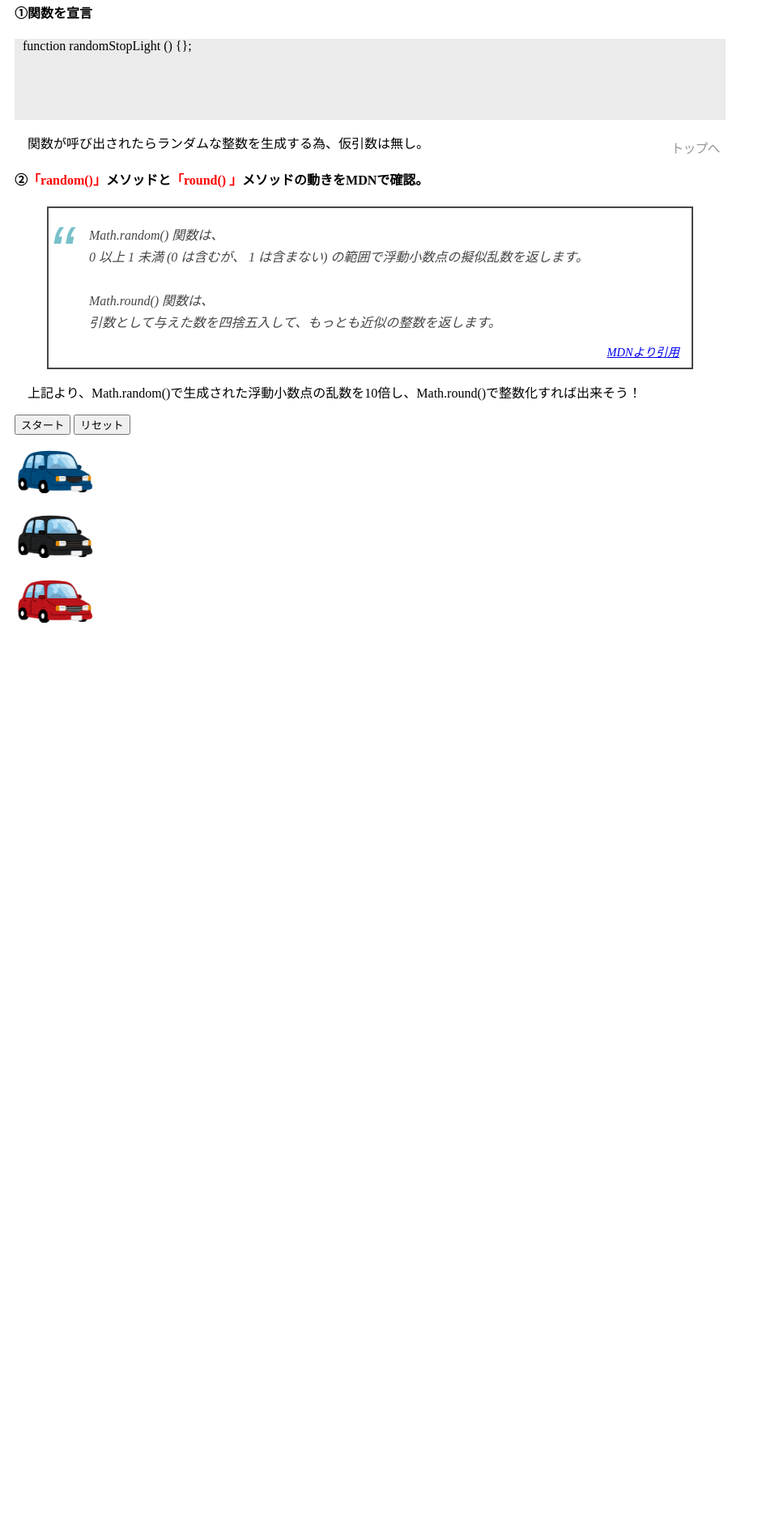
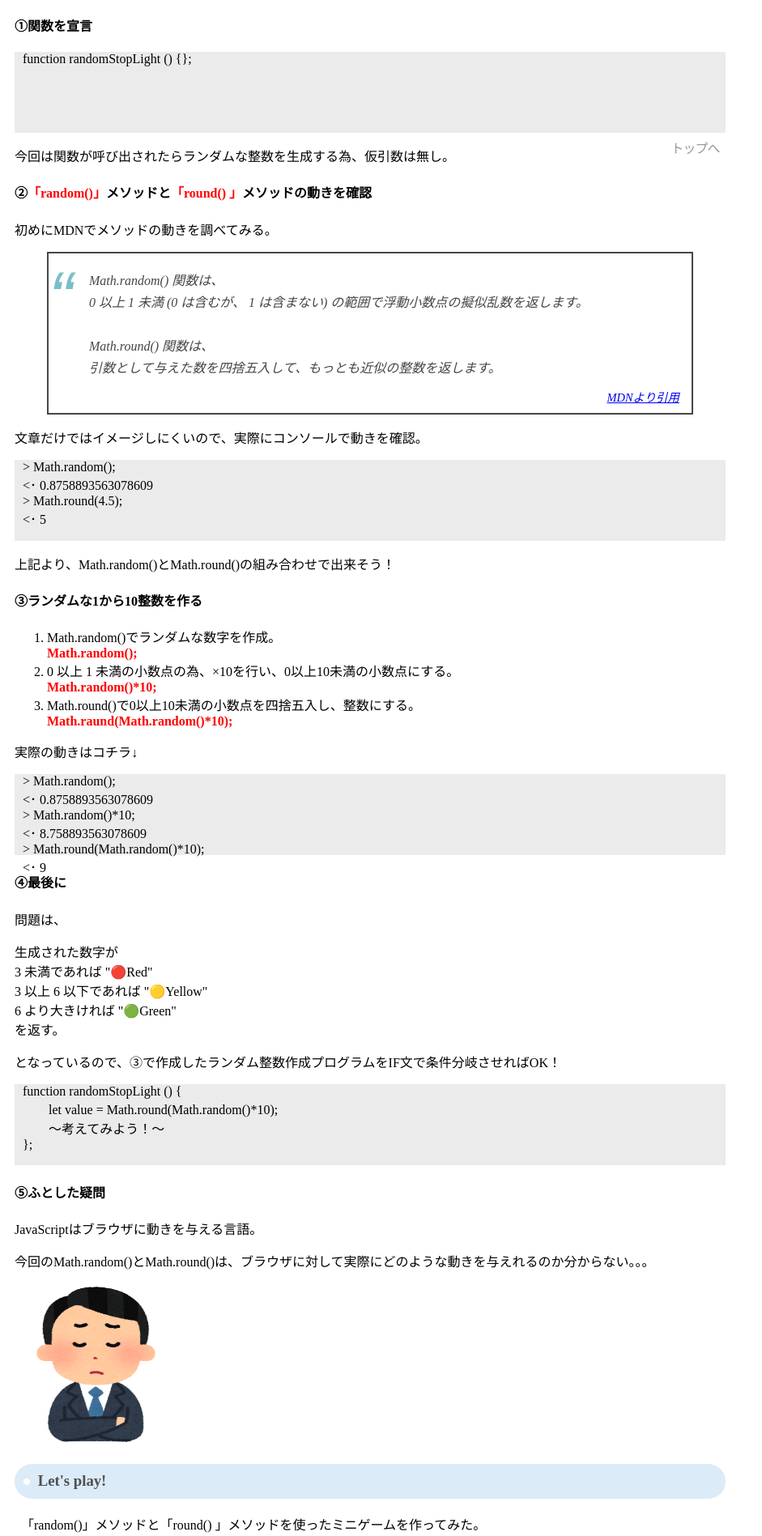
Before and after one commit to Naoya-Uchiyama-000/Naoya-Uchiyama-000.github.io, a plain HTML site: page index.html in a window 1280 px wide. Shown: the part 600-2497 px from the top of the page at 81% size, without its empty margins (0-941 px from the left). Before the commit the page ends 1385 px from the top, so only its background shows below. Drawn offline with Linux system fonts and the light colour scheme.

Commit message:
Update index.html

```diff
--- a/index.html
+++ b/index.html
@@ -17,28 +17,29 @@
         <h2 class = "problem">～ day4 条件分岐入門 応用演習 より抜粋 ～</h2>
         <h3>例題</h3>
         <div class = "example">
-          <p>
-            randomStopLight という名前の関数を宣言してください。
-            <br>この関数が呼び出されたら 0 以上 10 以下のランダムな整数を生成します。
-            <br>生成された数字が
+
+          <p>randomStopLight という名前の関数を宣言してください。</p>
+            <p>この関数が呼び出されたら 0 以上 10 以下のランダムな整数を生成します。</p>
+            <p>生成された数字が</p>
             <ul>
               <li>3 未満であれば "🔴Red"
               <li>3 以上 6 以下であれば "🟡Yellow"
               <li>6 より大きければ "🟢Green"
-            </ul>を返すようにしてください。
-          </p>
+            </ul>
+          <p>を返すようにしてください。 </p>
+
         </div>
-          <p>今回は0以上10以下のランダムな整数を生成する為に、
-            <br>「Math」オブジェクトの<span>「random()」</span>メソッドと<span>「round() 」</span>メソッドを使用して解いていきます。
-        </p>
+          <p>今回は0以上10以下のランダムな整数を生成する為に、</p>
+          <P>「Math」オブジェクトの<span>「random()」</span>メソッドと<span>「round() 」</span>メソッドを使用して解いていく。</p>
         <h3>解き方</h3>
         <div>
             <h4>①関数を宣言</h4>
             <p class = "function">
                 function randomStopLight () {};
             </p>
-            <p>　関数が呼び出されたらランダムな整数を生成する為、仮引数は無し。</p>
-            <h4>②<span>「random()」</span>メソッドと<span>「round() 」</span>メソッドの動きをMDNで確認。</h4>
+            <p class = "answer">今回は関数が呼び出されたらランダムな整数を生成する為、仮引数は無し。</p>
+            <h4>②<span>「random()」</span>メソッドと<span>「round() 」</span>メソッドの動きを確認</h4>
+            <p class = "answer">初めにMDNでメソッドの動きを調べてみる。</p>
             <blockquote>
                 <p>
                     Math.random() 関数は、<br>0 以上 1 未満 (0 は含むが、 1 は含まない) の範囲で浮動小数点の擬似乱数を返します。
@@ -47,9 +48,50 @@
                 </p>
                 <cite><a href="https://developer.mozilla.org/ja/docs/Web/JavaScript/Reference/Global_Objects/Math" target="_blank">MDNより引用</a></cite>
             </blockquote>
-            <p>　上記より、Math.random()で生成された浮動小数点の乱数を10倍し、Math.round()で整数化すれば出来そう！</p>
+            <p class = "answer">文章だけではイメージしにくいので、実際にコンソールで動きを確認。</p>
+            <p class = "function">
+              >  Math.random();<br>
+              <･ 0.8758893563078609<br>
+              >  Math.round(4.5);<br>
+              <･ 5
+          </p>
+            <p class = "answer">上記より、Math.random()とMath.round()の組み合わせで出来そう！</p>
+            <h4>③ランダムな1から10整数を作る</h4>
+            <ol>
+              <li>Math.random()でランダムな数字を作成。<br><span>Math.random();<span></li>
+              <li>0 以上 1 未満の小数点の為、×10を行い、0以上10未満の小数点にする。<br><span>Math.random()*10;<span></span></li>
+              <li>Math.round()で0以上10未満の小数点を四捨五入し、整数にする。<br><span>Math.raund(Math.random()*10);<span></span></li>
+            </ol>
+            <p class = "answer">実際の動きはコチラ↓</p>
+            <p class = "function">
+              >  Math.random();<br>
+              <･ 0.8758893563078609<br>
+              >  Math.random()*10;<br>
+              <･ 8.758893563078609<br>
+              >  Math.round(Math.random()*10);<br>
+              <･ 9
+            </p>
+            <h4>④最後に</h4>
+            <p class = "answer">問題は、</p><p>生成された数字が <br>3 未満であれば "🔴Red"<br>3 以上 6 以下であれば "🟡Yellow"<br>6 より大きければ "🟢Green"<br>を返す。 </p>
+            <p class = "answer">となっているので、③で作成したランダム整数作成プログラムをIF文で条件分岐させればOK！</p>
+            <p class = "function">
+              function randomStopLight () {<br>
+              　　let value = Math.round(Math.random()*10);<br>
+              　　～考えてみよう！～<br>
+              };
+            </p>
+            <h4>⑤ふとした疑問</h4>
+            <p class = "answer">JavaScriptはブラウザに動きを与える言語。</p>
+            <p class = "answer"> 今回のMath.random()とMath.round()は、ブラウザに対して実際にどのような動きを与えれるのか分からない。。。</p>
+
+            <div id = "image4"><img  src="worry0.png" width="200" height="200" alt="site-logo"></div>
+
+
         </div>
-        <div class = game>
+        <h3>Let's play!</h3>
+        <p>　「random()」メソッドと「round() 」メソッドを使ったミニゲームを作ってみた。</p>
+        <div id = "game">
+          <p id = "game-title">到着順を予想してみよう！</p>
           <button id="start">スタート</button>
           <button id="reset">リセット</button>
           <div class="animation-area">
@@ -61,7 +103,10 @@
           <div class="animation-area">
             <img id="image3" src="car3.png" width="100" height="60" alt="site-logo">
           </div>
-          <div id="show-later" class="d-none">aaa</div>
+          <div class = box>
+          <div>結果は・・・</div>
+          <div id="show-later" class="d-none"></div>
+          </div>
         </div>
         <div class = "fixed-child-right">
           <a href="#" id ="gotop">トップへ</a>
@@ -77,7 +122,7 @@
           <p>＜自己紹介＞
             <br>XC-GateやPowerPlatformツール、
             <br>pythonなどを使った業務改善を
-            <br>日々行っています！
+            <br>日々行っています。
           </p>
           <ul>
             <li>出身地　：静岡県
```
